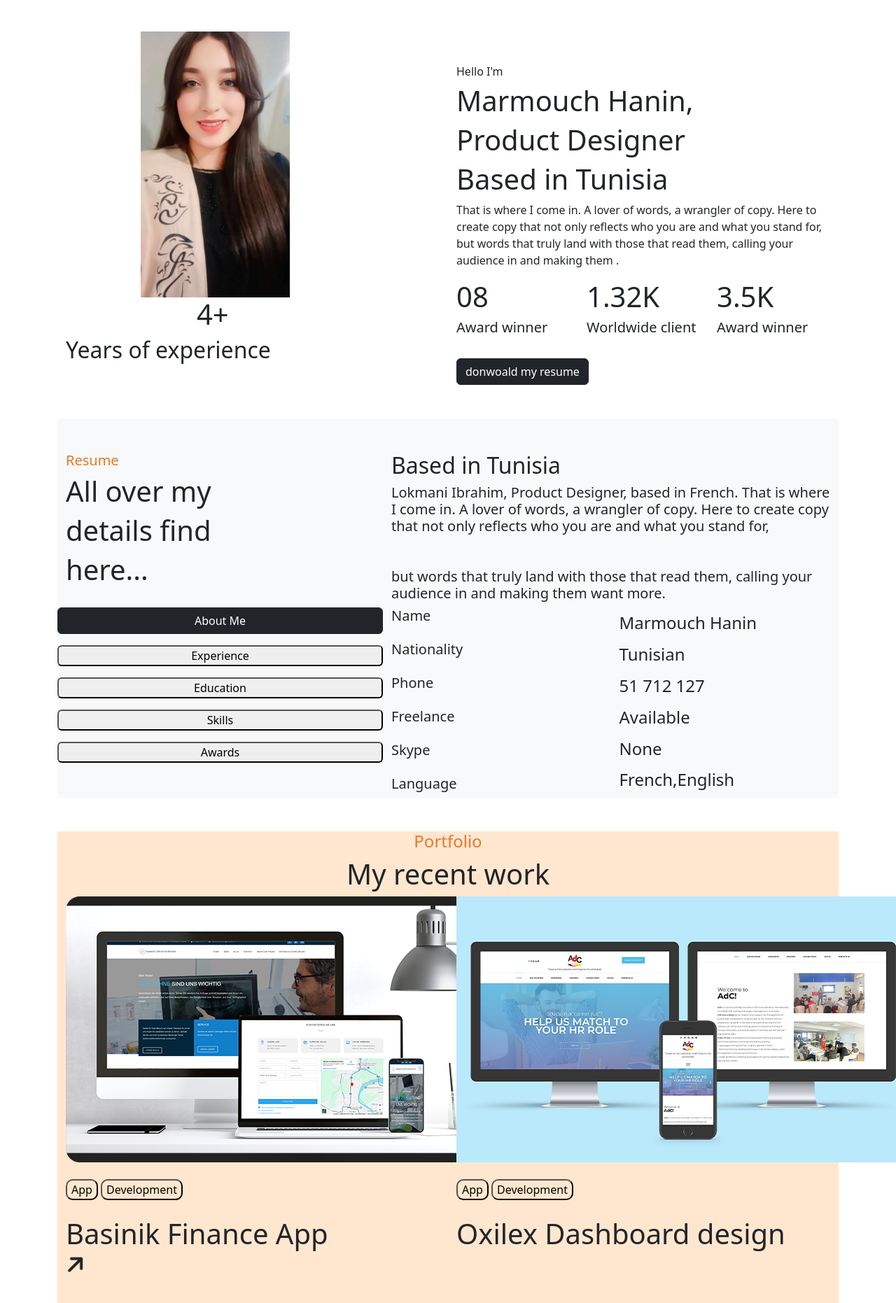
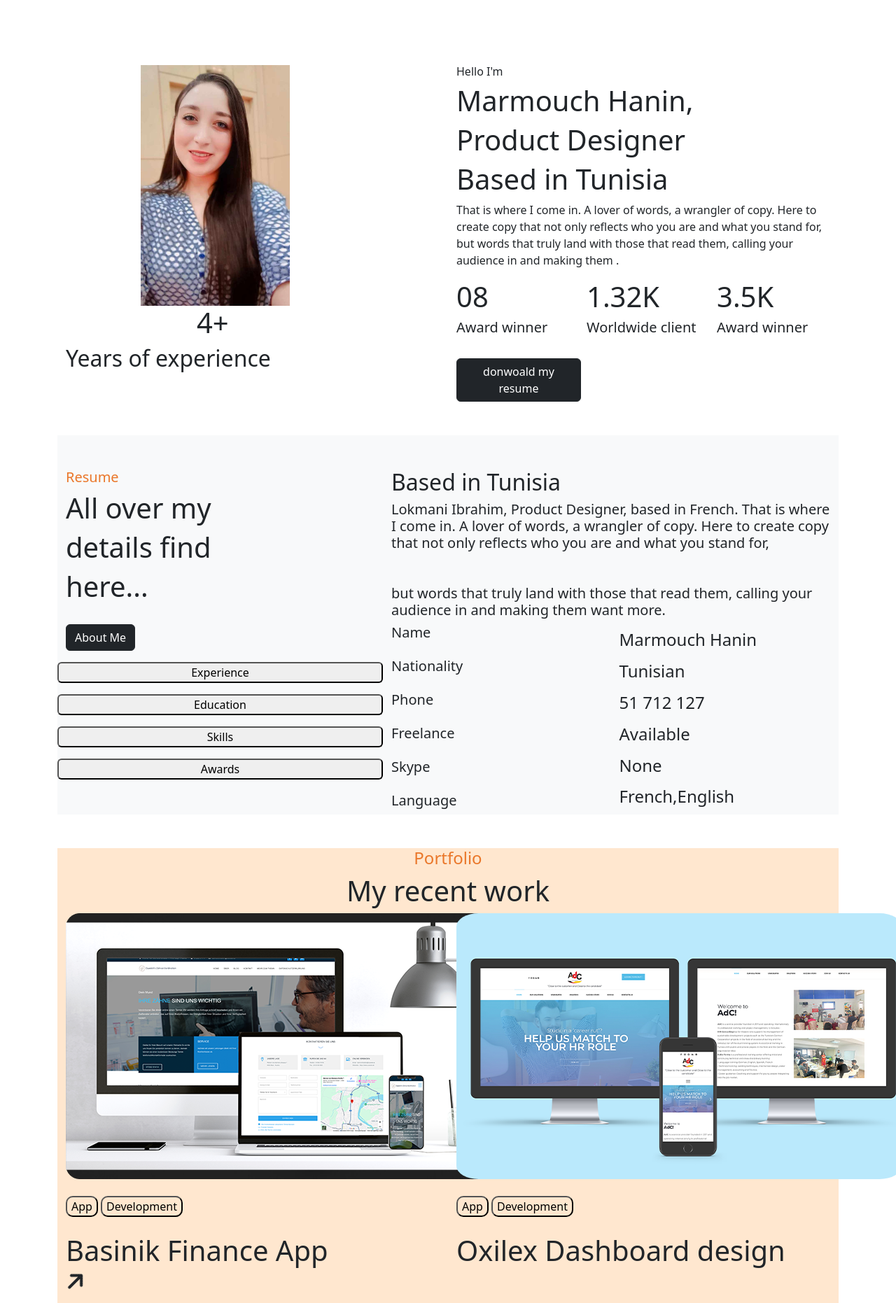
Before and after one commit to Hanin-Marmouch/Projet.5, a plain HTML site: page index.html in a window 1280 px wide. Shown: the part 598-2460 px from the top of the page at 70% size. Drawn offline with nearby package versions, Linux system fonts and the light colour scheme.

Commit message:
Responsive  section resume , portfolio , about

```diff
--- a/css/style.css
+++ b/css/style.css
@@ -98,3 +98,6 @@ color: aliceblue;
     width: 100%;
     border: black 2px solid;
   }
+  .roun-ded{
+    border-radius: 5%;
+  }
--- a/index.html
+++ b/index.html
@@ -80,7 +80,7 @@
                         <!--End Cart 3-->
                     </div>
                 </div>
-                <div class="col-4 bg-black mt-5 rounded ">
+                <div class="col-lg-4 col-12 bg-black mt-5 rounded ">
                     <i class="fa-solid fa-arrow-right fa-rotate-by fa-2xl pad-row" style="color: #ee9417; --fa-rotate-angle: -40deg;"></i>
                     <div class="Contact">
                         <h5 class="color-orange">SAY HELLO</h5>
@@ -93,13 +93,13 @@
             <section>
                 <div class="container">
                     <div class="row mt-5">
-                        <div class="col-6">
-                            <img class="size-img" src="images/475264618_497700453347883_546809027409971228_n.jpg">
+                        <div class="col-lg-6 col-sm-12">
+                            <img class="size-img mt-5" src="images/472405853_2024006291402122_2608982315203451782_n.jpg">
                             <h1 class="marge-r">4+</h1>
                             <i></i>
                             <h2>Years of experience</h2>
                         </div>
-                        <div class="col-6 mt-5">
+                        <div class="col-lg-6 col-sm-12 mt-5">
                             <h6>Hello I'm</h6>
                             <h1>Marmouch Hanin,</h1>
                             <h1>Product Designer</h1>
@@ -119,7 +119,10 @@
                         <h5>Award winner</h5>
                     </div>
                         </div>
-                        <button type="submit" class="btn btn-dark mt-4 hover-white">donwoald my resume</button>
+                        <div class="col-lg-4 col-sm-12">
+                                <button type="submit" class="btn btn-dark mt-4 hover-white">donwoald my resume</button>
+                            </div>
+                        </div>
                     </div>
                      </div>
             </section>
@@ -127,21 +130,21 @@
             <section class="bg-light">
                 <div class="container">
                 <div class="row mt-5">
-                    <div class="col-5 mt-5">
+                    <div class="col-lg-5 col-sm-12 mt-5">
                         <h5 class="color-orange">Resume</h5>
                         <h1>All over my</h1>
                         <h1>details find</h1>
                         <h1>here...</h1>
                     </div>
-                    <div class="col-7 mt-5">
+                    <div class="col-lg-7 col-sm-12 mt-5">
                         <h2>Based in Tunisia</h2>
                         <h5>Lokmani Ibrahim, Product Designer, based in French. That is where I come in. A lover of words, a wrangler of copy. Here to create copy that not only reflects who you are and what you stand for,</h5>
                         <H5 class="mt-5">but words that truly land with those that read them, calling your audience in and making them want more.</H5>
                     </div>
                 </div>
                 <div class="row">
-                    <div class="col-5">
-                        <div class="row">
+                    <div class="col-lg-5 col-sm-12">
+                        <div class="row-12">
                                 <button type="submit" class="btn btn-dark rounded">About Me</button>
                             </div>
                             <div class="row mt-3">
@@ -151,7 +154,7 @@
                                 <button type="submit" class="black-color rounded" class="btn btn bg-white">Education</button>
                             </div>
                             <div class="row mt-3">
-                                <button type="submit" class="black-color rounded" class="btn btn bg-white ">Skills</button>
+                                <button type="submit" class="black-color rounded" class="btn btn bg-white">Skills</button>
                             </div>
                             <div class="row mt-3">
                                 <button type="submit" class="black-color rounded" class="btn btn bg-white">Awards</button>
@@ -181,34 +184,30 @@
                  <section class="yellow" class="mt-5">
                     <div class="container">
                         <div class="row mt-5">
-                            <div class="col">
+                            <div class="col-12">
                                 <h4 class="color-orange text-center">Portfolio</h4>
                             <h1 class="text-center">My recent work</h1>
                             </div>
                         </div>
                         <div class="row">
-                            <div class="col-6">
+                            <div class="col-lg-6 col-sm-12">
                                 <img src="images/project1 (1).png">
                                 <button class="new-color black-color" type="submit" class="btn new-color">App</button>
-                                <button class="new-color black-color mt-4" type="submit" class="btn new-color">Development</button>
+                                    <button class="new-color black-color mt-4" type="submit" class="btn new-color">Development</button>
+                                    <h1 class="color-or mt-4">Basinik Finance App</h1>
+                                    <i class="fa-solid fa-arrow-right fa-rotate-by fa-2xl" style="--fa-rotate-angle: -45deg;"></i>
                             </div>
-                                <div class="col-6">
-                                    <img src="images/project2 (1).png">
+                                <div class="col-lg-6 col-sm-12">
+                                    <img class="roun-ded" src="images/project2 (1).png">
                                     <button class="new-color black-color" type="submit" class="btn new-color"> App</button>
                                 <button class="new-color black-color mt-4" type="submit" class="btn new-color">Development</button>
+                                <h1 class="color-or mt-4">Oxilex Dashboard design</h1>
                             </div>
                         </div>
-                        <div class="row" >
-                            <div class="col-6">
-                                <h1 class="color-or mt-4">Basinik Finance App</h1>
-                                <i class="fa-solid fa-arrow-right fa-rotate-by fa-2xl" style="--fa-rotate-angle: -45deg;"></i>
-                            </div>
-                            <div class="col-6">
-                                <h1 class="color-or mt-4">Oxilex Dashboard design</h1>
-                            </div>
+                        <div class="row">
                             <button type="submit" class="btn btn-dark mt-5 mb-5 hover-color ">View All Project</button>
                         </div>
-                    </div>
+                        </div>
                 </section>
                 <!--End section portfolio-->
                 <!--Start section feedback-->
```
Also changed, not shown: contact.html (+1 -1 lines).
